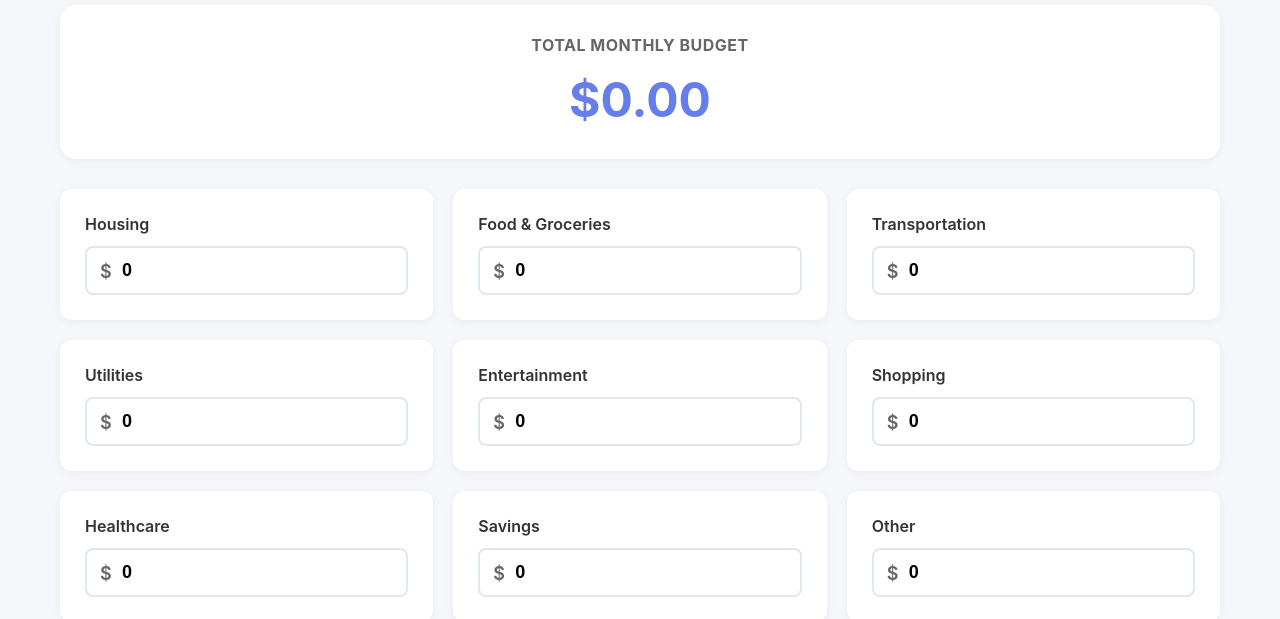
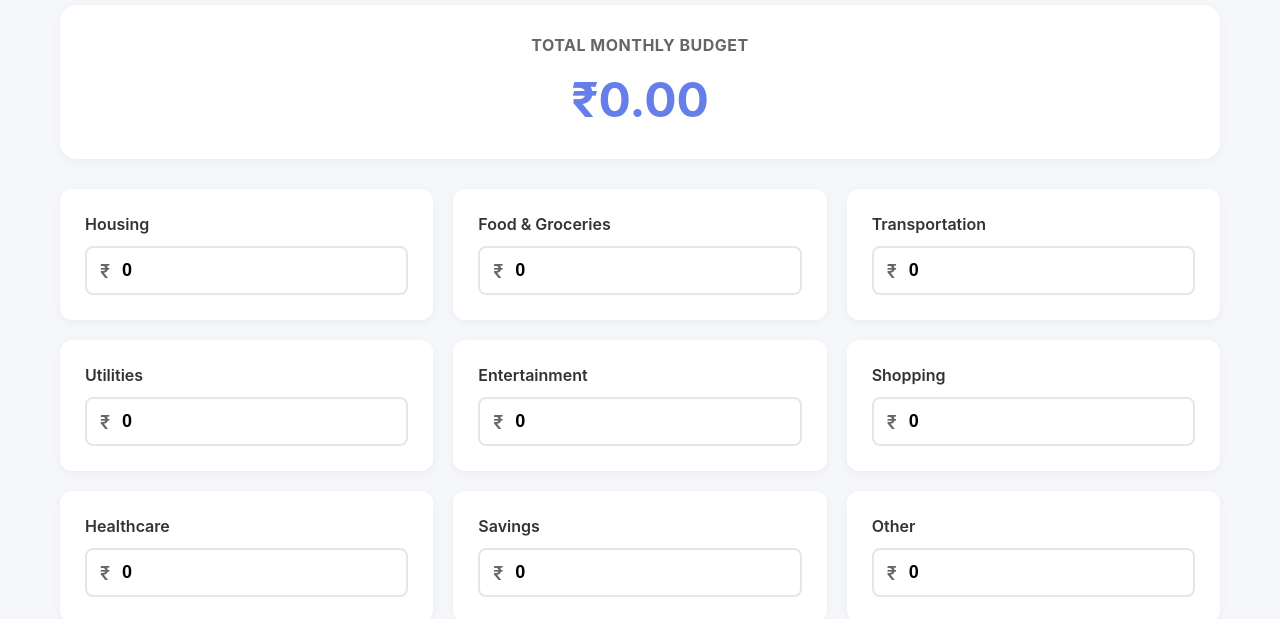
Before and after one commit to SHERV22/fpti-assign-2-code, a React (Create React App) app: page /budget in a window 1280 px wide. Shown: the part 236-855 px from the top of the page. Built offline with nearby package versions, Linux system fonts and the light colour scheme; no server answers; the database is empty; sample sign-in values are in the browser's storage; the HTML template or start-up script is replaced by a standard one.

Commit message:
Change currency symbol from $ to ₹ in BudgetManager

```diff
--- a/src/components/BudgetManager.js
+++ b/src/components/BudgetManager.js
@@ -175,7 +175,7 @@ const BudgetManager = () => {
       <div className="budget-content">
         <div className="budget-summary-box">
           <h3>Total Monthly Budget</h3>
-          <div className="total-amount">${totalBudget.toFixed(2)}</div>
+          <div className="total-amount">₹{totalBudget.toFixed(2)}</div>
         </div>
 
         <div className="categories-grid">
@@ -183,7 +183,7 @@ const BudgetManager = () => {
             <div key={category} className="category-input-card">
               <label>{category}</label>
               <div className="input-wrapper">
-                <span className="currency">$</span>
+                <span className="currency">₹</span>
                 <input
                   type="number"
                   value={categoryAmounts[category] || 0}
```
